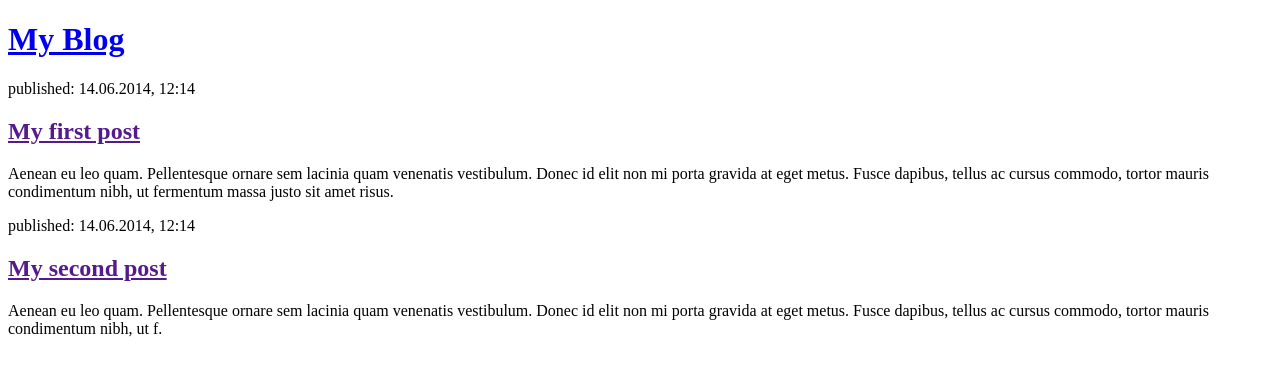
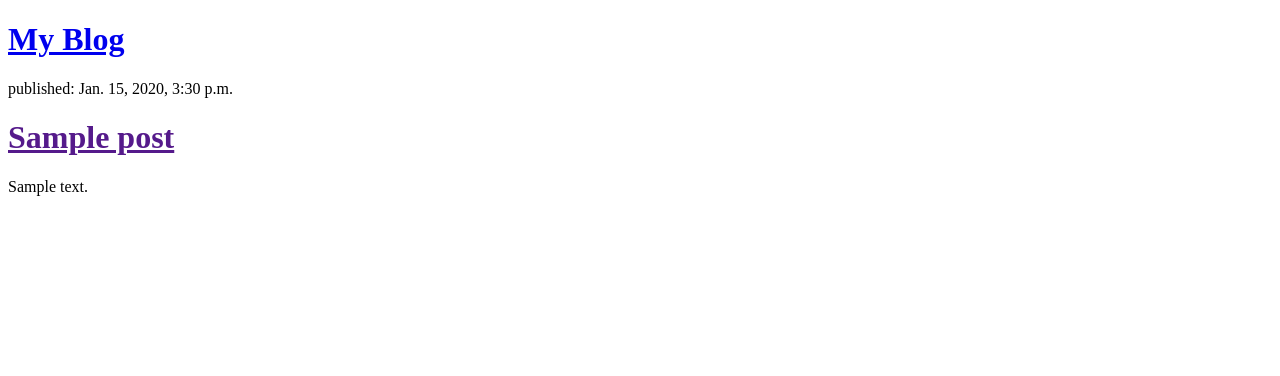
Before and after one commit to nishasridhar98/my-first-blog, a Django app: template blogger/templates/blogger/post_list.html in a window 1280 px wide. Shown: the top 376 px of the page. Run offline with Django 3.2, Linux system fonts and the light colour scheme; the template is opened without the code that fills it: values that come from a table or form of the project are taken from there, others are empty; tables that the repository leaves empty hold one stand-in row (values such as "Sample post"); parts of the project's set-up code (start-up, migrations or seed data) failed here and were passed over.

Commit message:
Modified templates to display posts from database.

```diff
--- a/blogger/templates/blogger/post_list.html
+++ b/blogger/templates/blogger/post_list.html
@@ -9,15 +9,12 @@
 		<div>
 			<h1><a href="/">My Blog</a></h1>
 		</div>
-		<div>
-			<p>published: 14.06.2014, 12:14</p>
-			<h2><a href="">My first post</a></h2>
-			<p>Aenean eu leo quam. Pellentesque ornare sem lacinia quam venenatis vestibulum. Donec id elit non mi porta gravida at eget metus. Fusce dapibus, tellus ac cursus commodo, tortor mauris condimentum nibh, ut fermentum massa justo sit amet risus.</p>
-		</div>
-		<div>
-			<p>published: 14.06.2014, 12:14</p>
-			<h2><a href="">My second post</a></h2>
-			<p>Aenean eu leo quam. Pellentesque ornare sem lacinia quam venenatis vestibulum. Donec id elit non mi porta gravida at eget metus. Fusce dapibus, tellus ac cursus commodo, tortor mauris condimentum nibh, ut f.</p>
-		</div>
+		{% for post in posts %}
+			<div>
+				<p>published: {{ post.published_date }}</p>
+				<h1><a href="">{{ post.title }}</a></h1>
+				<p>{{ post.text|linebreaksbr }}</p>
+			</div>
+		{% endfor %}
 	</body>
 </html>
```
Also changed, not shown: blogger/views.py (+5 -2 lines).
